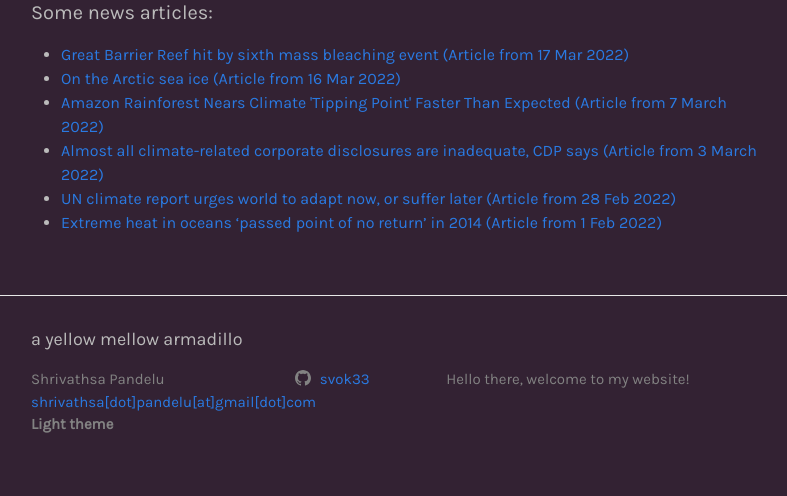
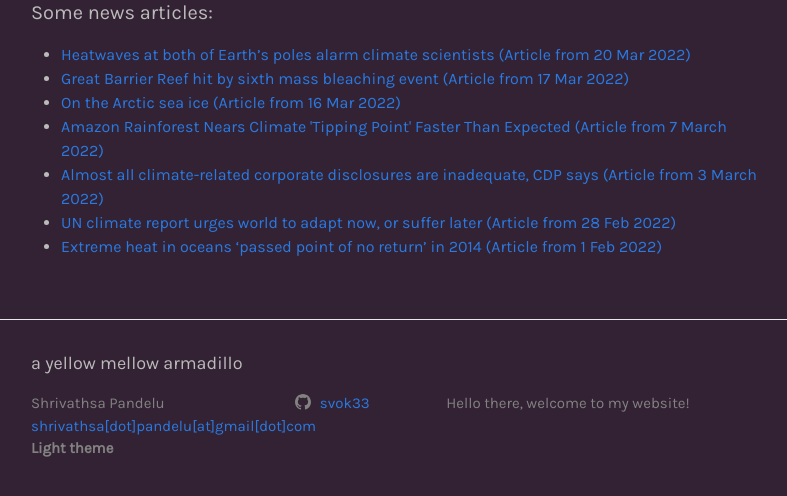
Before and after one commit to shrivathsap/shrivathsap.github.io, a Jekyll site: the page built from misc_links/climate.html, in a window 1280 px wide and 900 px high, scrolled down 1892 px, cut to the strip 380-876 px from the top of the window. Shown: the whole strip, without its empty margins (239-1026 px from the left). Built offline with Jekyll 4.4.1, drawn with Linux system fonts in a browser that asks for light colours.

Commit message:
some more climate news!!!

```diff
--- a/misc_links/climate.html
+++ b/misc_links/climate.html
@@ -102,6 +102,7 @@ layout: page
 
 		<h4>Some news articles:</h4>
 		<ul>
+			<li><a href="https://www.theguardian.com/environment/2022/mar/20/heatwaves-at-both-of-earth-poles-alarm-climate-scientists">Heatwaves at both of Earth’s poles alarm climate scientists (Article from 20 Mar 2022)</a></li>
 			<li><a href="https://www.theguardian.com/environment/2022/mar/17/great-barrier-reef-hit-by-sixth-mass-bleaching-event-leading-coral-scientist-says">Great Barrier Reef hit by sixth mass bleaching event (Article from 17 Mar 2022)</a></li>
 			<li><a href="https://www.severe-weather.eu/global-weather/arctic-sea-ice-extent-suddenly-interrupts-a-good-growing-season-close-to-the-annual-maximum-rrc/">On the Arctic sea ice (Article from 16 Mar 2022)</a></li>
 			<li><a href="https://www.voanews.com/a/6474762.html">Amazon Rainforest Nears Climate 'Tipping Point' Faster Than Expected (Article from 7 March 2022)</a></li>
```
